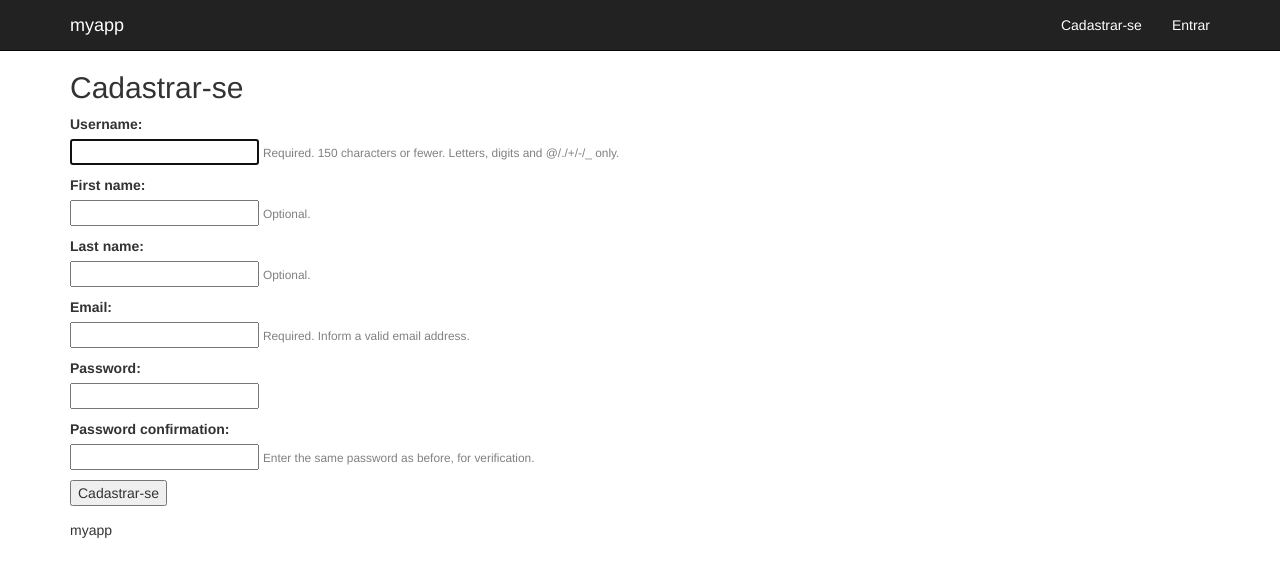
After one commit to gutobenn/inf-engsw, a Django app: page /myapp/signup/ in a window 1280 px wide. The commit adds this page. Shown: the top 577 px of the page. Run offline with Django 3.2, Linux system fonts and the light colour scheme; some libraries are stand-ins or nearby versions.

Commit message:
User registration, login, logout; menu links when authenticated

```diff
--- a/engsw/settings.py
+++ b/engsw/settings.py
@@ -101,3 +101,6 @@ USE_TZ = True
 # https://docs.djangoproject.com/en/1.8/howto/static-files/
 
 STATIC_URL = '/static/'
+
+
+LOGIN_REDIRECT_URL = 'index'
--- /dev/null
+++ b/myapp/forms.py
@@ -0,0 +1,13 @@
+from django import forms
+from django.contrib.auth.forms import UserCreationForm
+from django.contrib.auth.models import User
+
+
+class SignUpForm(UserCreationForm):
+    first_name = forms.CharField(max_length=30, required=False, help_text='Optional.')
+    last_name = forms.CharField(max_length=30, required=False, help_text='Optional.')
+    email = forms.EmailField(max_length=254, help_text='Required. Inform a valid email address.')
+
+    class Meta:
+        model = User
+        fields = ('username', 'first_name', 'last_name', 'email', 'password1', 'password2', )
--- a/myapp/templates/myapp/basic_template.html
+++ b/myapp/templates/myapp/base.html
@@ -20,12 +20,18 @@
                   <span class="icon-bar"></span>
                   <span class="icon-bar"></span>
                 </button>
-                <a class="navbar-brand" href="#">myapp</a>
+                <a class="navbar-brand" href="{% url 'index' %}">myapp</a>
               </div>
               <div id="navbar" class="navbar-collapse collapse">
                 <ul class="nav navbar-nav navbar-right">
-                  <li><a href="#">Cadastre-se</a></li>
-                  <li><a href="#">Entrar</a></li>
+                  {% if user.is_authenticated %}
+                    <li><a href="{% url 'items' %}">Itens</a></li>
+                    <li><a href="#">Meus Alugueis</a></li>
+                    <li><a href="{% url 'logout' %}">Sair</a></li>
+                  {% else %}
+                  <li><a href="{% url 'signup' %}">Cadastrar-se</a></li>
+                  <li><a href="{% url 'login' %}">Entrar</a></li>
+                  {% endif %}
                 </ul>
                 <!--form class="navbar-form navbar-right">
                   <div class="form-group">
@@ -40,7 +46,7 @@
             </div>
           </nav>
 
-          {% block 'container' %}
+          {% block content %}
           {% endblock %}
 
           <div class="container">
--- a/myapp/templates/myapp/index.html
+++ b/myapp/templates/myapp/index.html
@@ -1,5 +1,5 @@
-{% extends 'myapp/basic_template.html' %}
-{% block 'container' %}
+{% extends 'myapp/base.html' %}
+{% block content %}
 <!-- Main jumbotron for a primary marketing message or call to action -->
 <div class="jumbotron">
   <div class="container">
--- a/myapp/templates/myapp/items.html
+++ b/myapp/templates/myapp/items.html
@@ -1,5 +1,5 @@
-{% extends 'myapp/basic_template.html' %}
-{% block 'container' %}
+{% extends 'myapp/base.html' %}
+{% block content %}
 <div class="container">
   <!-- Example row of columns -->
   <div class="row">
--- /dev/null
+++ b/myapp/templates/myapp/signup.html
@@ -0,0 +1,23 @@
+{% extends 'myapp/base.html' %}
+
+{% block content %}
+<div class="container">
+  <h2>Cadastrar-se</h2>
+  <form method="post">
+    {% csrf_token %}
+    {% for field in form %}
+      <p>
+        {{ field.label_tag }}<br>
+        {{ field }}
+        {% if field.help_text %}
+          <small style="color: grey">{{ field.help_text }}</small>
+        {% endif %}
+        {% for error in field.errors %}
+          <p style="color: red">{{ error }}</p>
+        {% endfor %}
+      </p>
+    {% endfor %}
+    <button type="submit">Cadastrar-se</button>
+  </form>
+</div>
+{% endblock %}
--- a/myapp/urls.py
+++ b/myapp/urls.py
@@ -1,8 +1,14 @@
 from django.conf.urls import url
+from django.contrib import admin
+from django.contrib.auth import views as auth_views
 
 from . import views
 
 urlpatterns = [
     url(r'^$', views.index, name='index'),
-    url(r'^$', views.items, name='items'),
+    url(r'^items/$', views.items, name='items'),
+    url(r'^signup/$', views.signup, name='signup'),
+    url(r'^login/$', auth_views.login, name='login'),
+    url(r'^logout/$', auth_views.logout, {'next_page': 'index'}, name='logout'),
+    url(r'^admin/', admin.site.urls),
 ]
--- a/myapp/views.py
+++ b/myapp/views.py
@@ -1,8 +1,24 @@
-from django.shortcuts import render
+from django.shortcuts import render, redirect
 from django.http import HttpResponse
+from django.contrib.auth import login, authenticate
+from myapp.forms import SignUpForm
 
 def index(request):
     return render(request, 'myapp/index.html')
 
 def items(request):
     return render(request, 'myapp/items.html')
+
+def signup(request):
+    if request.method == 'POST':
+        form = SignUpForm(request.POST)
+        if form.is_valid():
+            form.save()
+            username = form.cleaned_data.get('username')
+            raw_password = form.cleaned_data.get('password1')
+            user = authenticate(username=username, password=raw_password)
+            login(request, user)
+            return redirect('index')
+    else:
+        form = SignUpForm()
+    return render(request, 'myapp/signup.html', {'form': form})
```
Also changed, not shown: myapp/templates/registration/login.html (added, +12 -0 lines), db.sqlite3, 3 other files.
